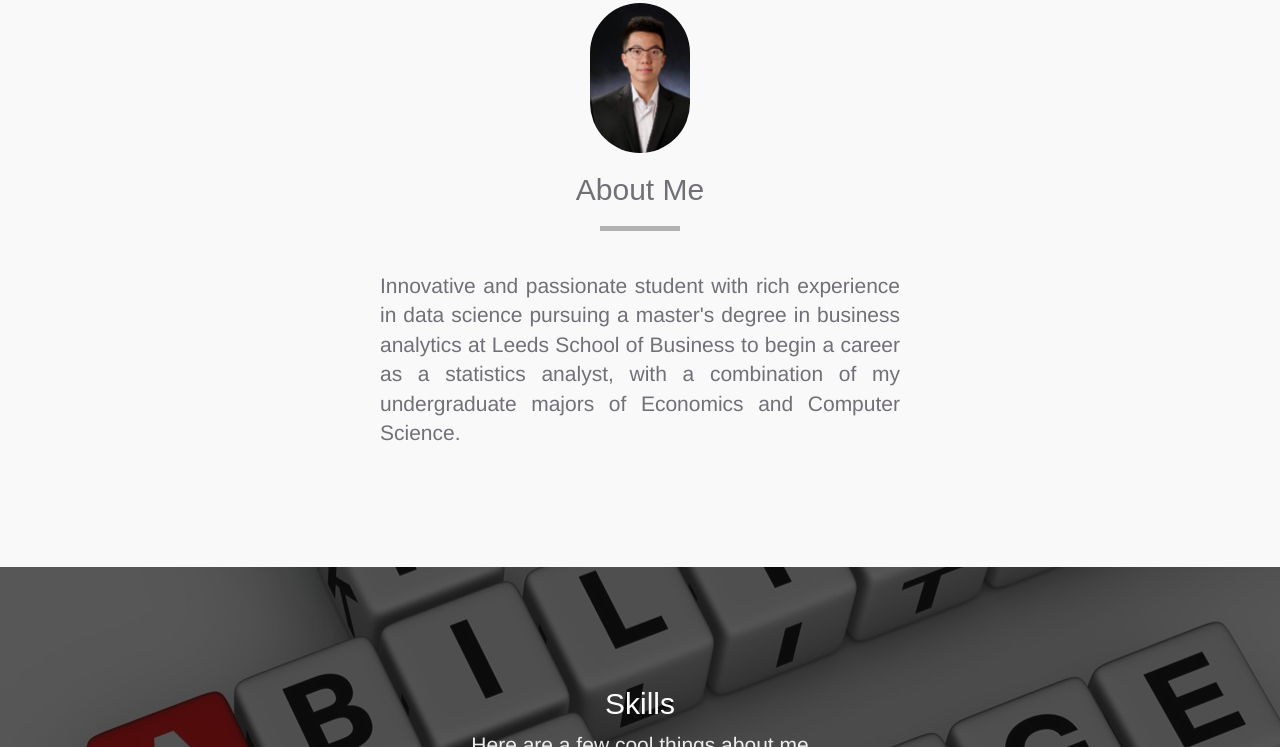
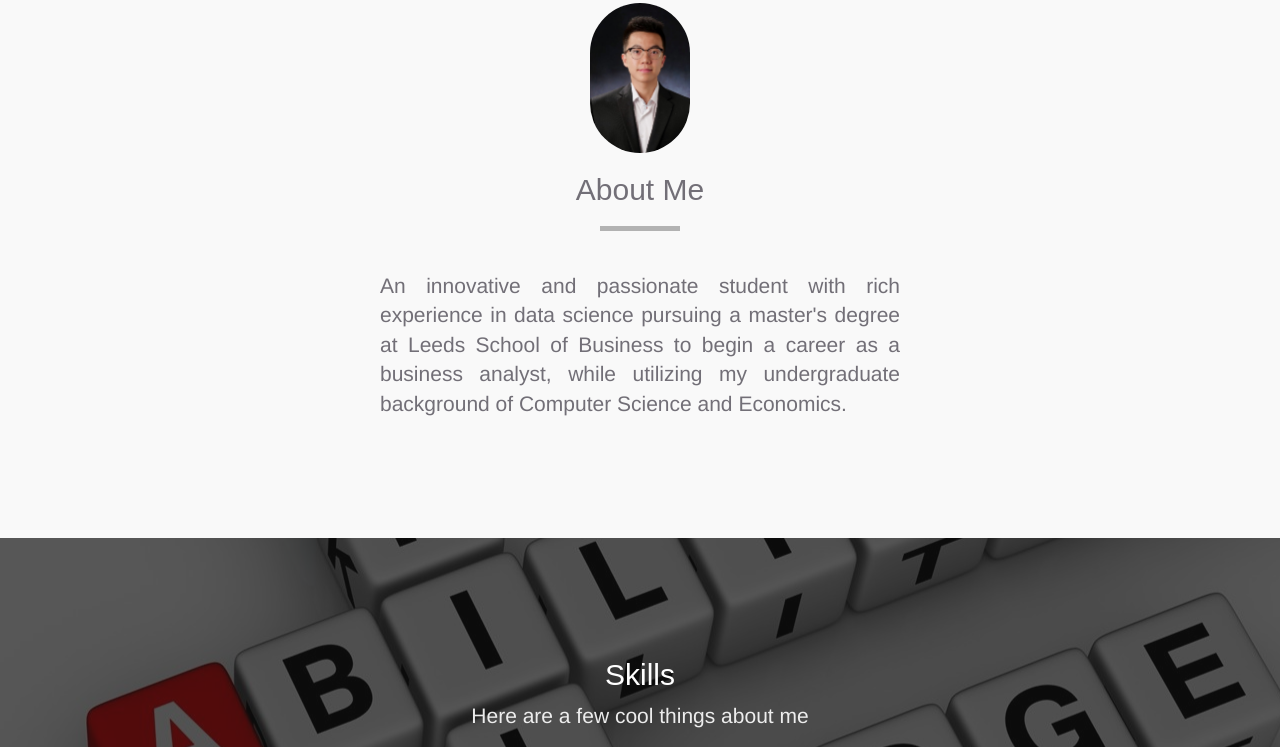
Before and after one commit to SilentsingerZ/SilentSingerZ.github.io, a plain HTML site: page resume/index.html in a window 1280 px wide. Shown: the part 897-1644 px from the top of the page. Drawn offline with nearby package versions, Linux system fonts and the light colour scheme.

Commit message:
Update index.html

```diff
--- a/resume/index.html
+++ b/resume/index.html
@@ -98,11 +98,9 @@
 
                     <hr>
 
-                    <p class="lead">Innovative and passionate student with rich
-                      experience in data science pursuing a master's degree
-                      in business analytics at Leeds School of Business to begin a
-                      career as a statistics analyst, with a combination of my
-                      undergraduate majors of Economics and Computer Science.</p>
+                    <p class="lead">An innovative and passionate student with rich experience in data science
+                        pursuing a master's degree at Leeds School of Business to begin a career as a business
+                        analyst, while utilizing my undergraduate background of Computer Science and Economics.</p>
                 </div><!-- /col-md-6 -->
             </div><!-- / row -->
         </div><!-- /container -->
@@ -268,7 +266,7 @@
                                   <li>APRD 6342: Digital Advertising </li>
                                   <li>APRD 6343: Applications of Advanced Stats in Advertising </li>
                                   </ul>
-                                  Current GPA: 3.60<br>
+                                  Current GPA: 3.6<br>
                                 </p>
                             </div>
 
@@ -288,7 +286,7 @@
                             <!-- Content from timeline box and position (right or left)-->
 
                              <div class="timeline-content left">
-                                <h2>Data Analyst Internship in Everstar CO., Ltd</h2>
+                                <h2>Data Analyst Internship in Everstars CO., Ltd</h2>
 
 
                                 <p>
```
